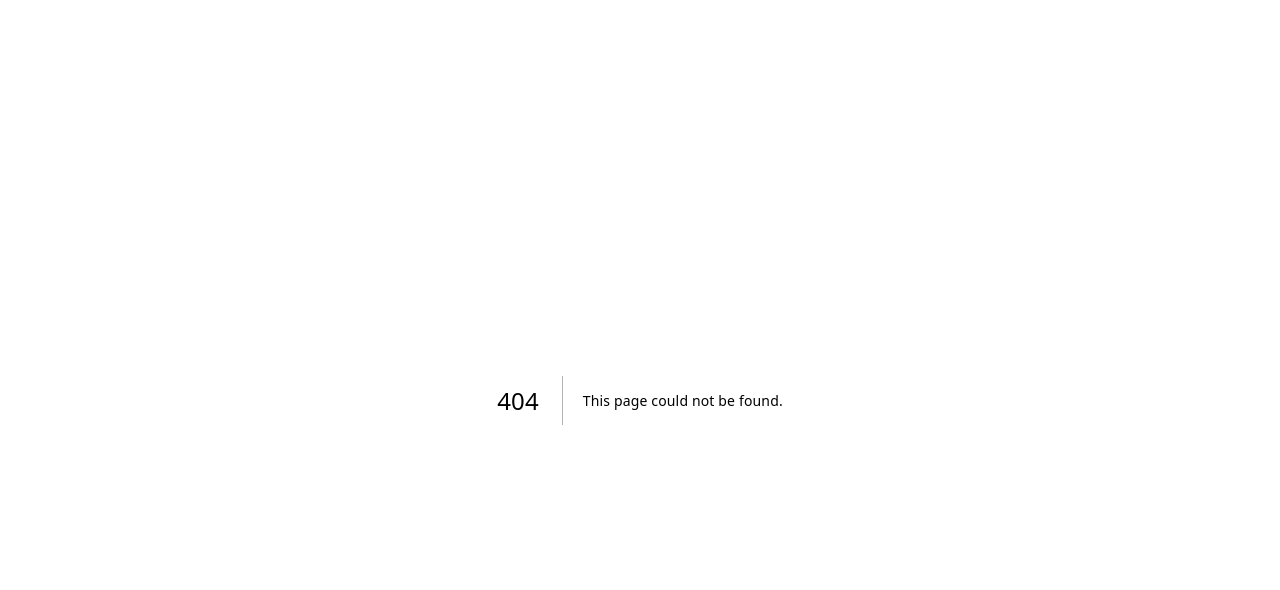
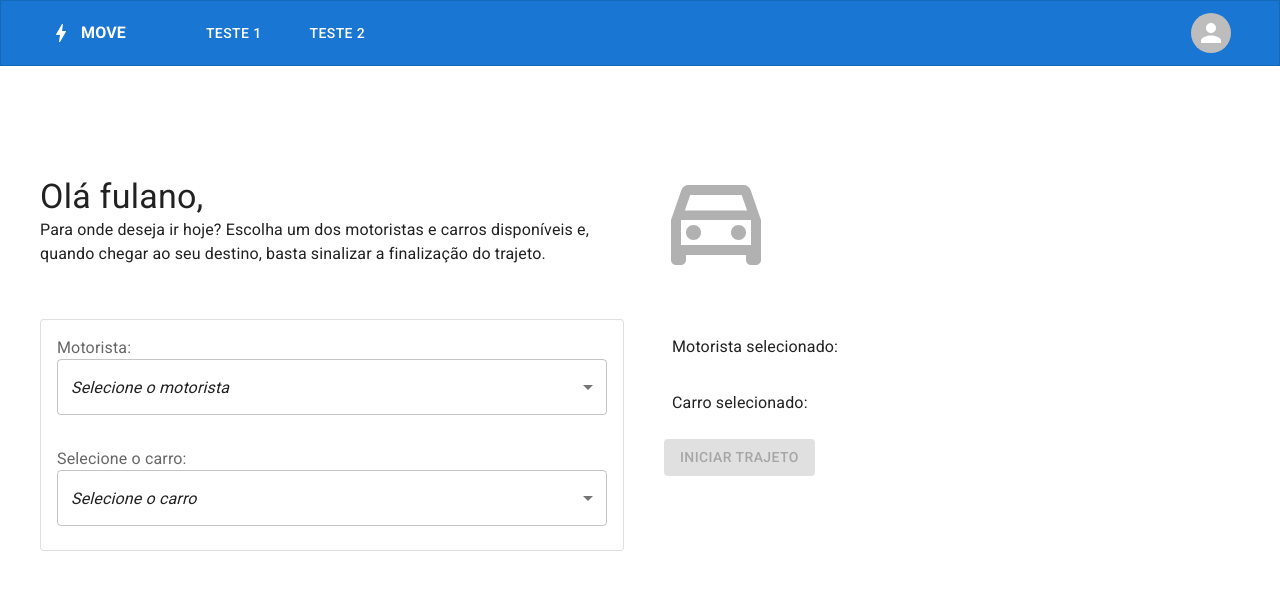
Before and after one commit to paulo-fs/naty-challenge-move, a Next.js app: page /passanger in a window 1280 px wide. Before the commit this address had no page. Shown: the top 590 px of the page. Built offline with nearby package versions, Linux system fonts and the light colour scheme.

Commit message:
feat: add dummy passanger page

```diff
--- /dev/null
+++ b/src/pages/passanger/index.page.tsx
@@ -0,0 +1,102 @@
+import { useState } from "react";
+import { CustomSelect, HeaderMenu } from "@/components";
+import { Box, Button, Card, CardActions, CardContent, Container, Grid, Typography, SvgIcon } from "@mui/material";
+import iconCar from '@/assets/icons/car.svg'
+import Image from "next/image";
+
+const names = [
+  'Oliver Hansen',
+  'Van Henry',
+  'April Tucker',
+  'Ralph Hubbard',
+  'Omar Alexander',
+  'Carlos Abbott',
+  'Miriam Wagner',
+  'Bradley Wilkerson',
+  'Virginia Andrews',
+  'Kelly Snyder',
+];
+
+const cars = [
+  'Corsa',
+  'Gol',
+  'Fiesta',
+  'Palio'
+]
+
+export default function PassangerPage() {
+  const [driverName, setDriverName] = useState<string[]>([])
+  const [selectedCar, setSelectedCar] = useState<string[]>([])
+  const isDisabled = driverName.length ===0 || selectedCar.length === 0
+
+  return (
+    <>
+      <HeaderMenu />
+      <Container maxWidth='xl'>
+        <Grid container display='flex' marginTop={20} >
+          <Grid item sm={6} padding={2}>
+            <Typography component='h1' variant="h4">
+              Olá fulano,
+            </Typography>
+            <Typography variant="body1">
+              Para onde deseja ir hoje? Escolha um dos motoristas e carros disponíveis e, quando chegar ao seu destino, basta sinalizar a finalização do trajeto.
+            </Typography>
+          </Grid>
+            <Grid item sm={6} paddingX={2}>
+              <Image src={iconCar} alt='' style={{ opacity: 0.3 }} width={120} />
+            </Grid>
+        </Grid>
+
+        <Grid container marginTop={4}>
+          <Grid item sm={6} paddingX={2}>
+            <Card variant="outlined">
+              <CardContent sx={{ display: 'flex', flexDirection: 'column' }}>
+                <CustomSelect
+                  label="Motorista"
+                  placeholderValue="Selecione o motorista"
+                  valuesList={names}
+                  selectedValue={driverName}
+                  setValueFunc={setDriverName}
+                />
+              </CardContent>
+              <CardContent sx={{ display: 'flex', flexDirection: 'column' }}>
+                <CustomSelect
+                  label="Selecione o carro"
+                  placeholderValue="Selecione o carro"
+                  valuesList={cars}
+                  selectedValue={selectedCar}
+                  setValueFunc={setSelectedCar}
+                />
+              </CardContent>
+            </Card>
+          </Grid>
+          <Grid item sm={6} paddingX={2}>
+            <Card elevation={0} sx={{ height: '100%' }}>
+              <CardContent>
+                <Typography>
+                  Motorista selecionado:
+                </Typography>
+                <Typography color='primary' fontWeight={700} fontSize={20}>
+                  {driverName ?? ''}
+                </Typography>
+
+                <Typography marginTop={4}>
+                  Carro selecionado:
+                </Typography>
+                <Typography color='primary' fontWeight={700} fontSize={20}>
+                  {selectedCar}
+                </Typography>
+              </CardContent>
+
+              <CardActions>
+                <Button variant="contained" disableElevation disabled={isDisabled}>
+                  Iniciar trajeto
+                </Button>
+              </CardActions>
+            </Card>
+          </Grid>
+        </Grid>
+      </Container>
+    </>
+  )
+}
```
Also changed, not shown: src/pages/index.page.tsx (+32 -3 lines).
